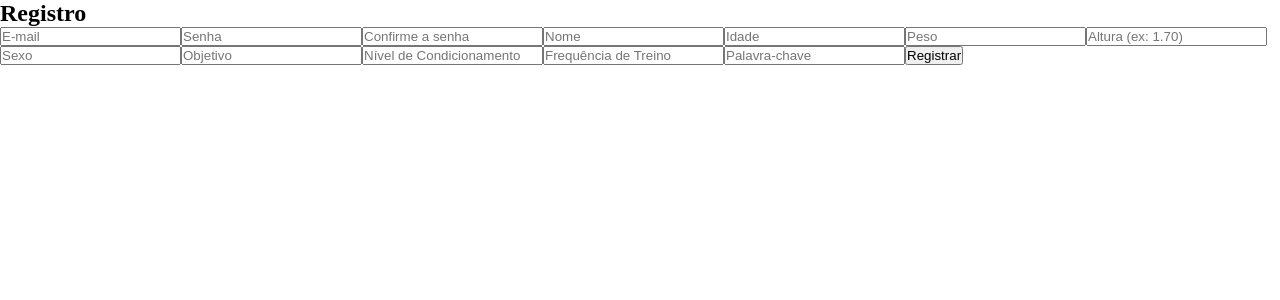
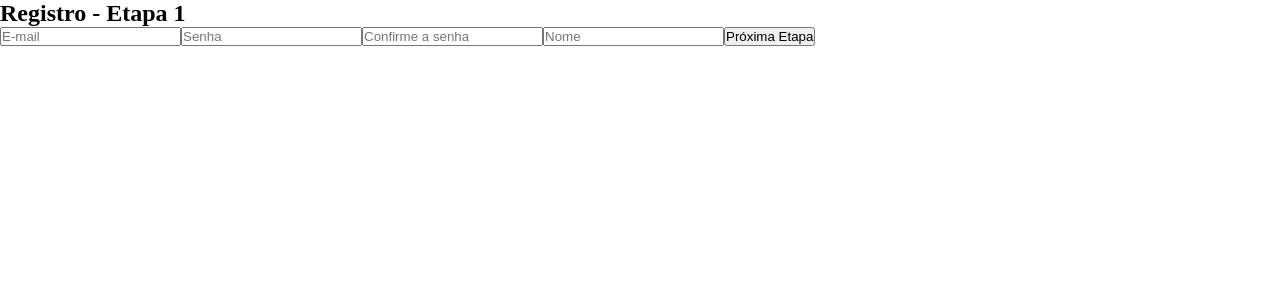
Before and after one commit to Ramom-Gomes/Fitness, a React (Vite) app: page /registro in a window 1280 px wide. Shown: the top 300 px of the page. Built offline with nearby package versions, Linux system fonts and the light colour scheme.

Commit message:
registro-por-etapa

```diff
--- a/src/components/registro.jsx
+++ b/src/components/registro.jsx
@@ -4,6 +4,8 @@ import validator from "validator";
 
 function RegisterPage({ registerUser, users }) {
   const navigate = useNavigate();
+
+  const [currentStep, setCurrentStep] = useState(1);
 
   const [newUser, setNewUser] = useState({
     email: "",
@@ -22,69 +24,62 @@ function RegisterPage({ registerUser, users }) {
   const [confirmPassword, setConfirmPassword] = useState("");
   const [errors, setErrors] = useState({});
 
-  const handleRegister = () => {
+  const handleNextStep = () => {
     const newErrors = {};
 
-    for (const key in newUser) {
-      if (!newUser[key]) {
-        newErrors[key] = "Este campo é obrigatório.";
+    // Valide os campos da etapa atual antes de avançar
+    if (currentStep === 1) {
+      if (!newUser.email || !validator.isEmail(newUser.email)) {
+        newErrors.email = "Digite um e-mail válido.";
+      }
+      if (!newUser.password || newUser.password.length < 8) {
+        newErrors.password = "A senha deve ter pelo menos 8 caracteres.";
+      }
+      if (!confirmPassword || newUser.password !== confirmPassword) {
+        newErrors.confirmPassword = "As senhas não coincidem.";
+      }
+      if (!newUser.nome) {
+        newErrors.nome = "Este campo é obrigatório.";
+      }
+    } else if (currentStep === 2) {
+      if (!newUser.idade || !validator.isInt(newUser.idade)) {
+        newErrors.idade = "A idade deve ser um número inteiro.";
+      }
+      if (!newUser.peso || !validator.isFloat(newUser.peso, { locales: "pt-BR" })) {
+        newErrors.peso = "O peso deve ser um número válido.";
+      }
+      if (!newUser.altura || !validator.isFloat(newUser.altura, { locales: "pt-BR" })) {
+        newErrors.altura = "A altura deve ser um número válido.";
+      }
+      if (!newUser.sexo) {
+        newErrors.sexo = "Este campo é obrigatório.";
+      }
+    } else if (currentStep === 3) {
+      if (!newUser.objetivo) {
+        newErrors.objetivo = "Este campo é obrigatório.";
+      }
+      if (!newUser.nivelCondicionamento) {
+        newErrors.nivelCondicionamento = "Este campo é obrigatório.";
+      }
+      if (!newUser.frequenciaTreino) {
+        newErrors.frequenciaTreino = "Este campo é obrigatório.";
+      }
+      if (!newUser.palavraChave) {
+        newErrors.palavraChave = "Este campo é obrigatório.";
       }
     }
 
-    if (!validator.isEmail(newUser.email)) {
-      newErrors.email = "Digite um e-mail válido.";
-    }
-
-    if (!validator.isLength(newUser.nome, { max: 40 })) {
-      newErrors.nome = "O nome deve ter no máximo 40 caracteres.";
-    }
-
-    if (!validator.isInt(newUser.idade)) {
-      newErrors.idade = "A idade deve ser um número inteiro.";
-    }
-
-    if (!validator.isFloat(newUser.peso, { locales: "pt-BR" })) {
-      newErrors.peso = "O peso deve ser um número válido.";
-    }
-
-    if (!validator.isFloat(newUser.altura, { locales: "pt-BR" })) {
-      newErrors.altura = "A altura deve ser um número válido.";
-    }
-
-    // Validar que sexo, objetivo, nível de condicionamento e frequência de treino são strings não vazias
-    if (typeof newUser.sexo !== "string" || newUser.sexo.trim() === "") {
-      newErrors.sexo = "Informe o sexo.";
-    }
-
-    if (typeof newUser.objetivo !== "string" || newUser.objetivo.trim() === "") {
-      newErrors.objetivo = "Informe o objetivo.";
-    }
-
-    if (typeof newUser.nivelCondicionamento !== "string" || newUser.nivelCondicionamento.trim() === "") {
-      newErrors.nivelCondicionamento = "Informe o nível de condicionamento.";
-    }
-
-    if (typeof newUser.frequenciaTreino !== "string" || newUser.frequenciaTreino.trim() === "") {
-      newErrors.frequenciaTreino = "Informe a frequência de treino.";
-    }
-
-    if (newUser.password !== confirmPassword) {
-      newErrors.confirmPassword = "As senhas não coincidem.";
-    }
-
     if (Object.keys(newErrors).length === 0) {
+      if (currentStep < 3) {
+        setCurrentStep(currentStep + 1);
+      } else {
         const existingUser = users.find((user) => user.email === newUser.email);
 
         if (existingUser) {
           newErrors.email = "Este e-mail já está sendo usado.";
         } else {
-        // Registra o novo usuário
           registerUser(newUser);
-
-        // Armazena dados do usuário no localStorage
           localStorage.setItem('currentUser', JSON.stringify(newUser));
-
-        // Limpa campos do formulário após o registro
           setNewUser({
             email: "",
             password: "",
@@ -99,9 +94,8 @@ function RegisterPage({ registerUser, users }) {
             frequenciaTreino: "",
           });
           setConfirmPassword("");
-
-        // Redireciona para a página de boas-vindas
           navigate('/bemvindo');
+        }
       }
     }
 
@@ -110,7 +104,9 @@ function RegisterPage({ registerUser, users }) {
 
   return (
     <div>
-      <h2>Registro</h2>
+      <h2>Registro - Etapa {currentStep}</h2>
+      {currentStep === 1 && (
+        <>
           <input
             type="email"
             placeholder="E-mail"
@@ -142,7 +138,11 @@ function RegisterPage({ registerUser, users }) {
             onChange={(e) => setNewUser({ ...newUser, nome: e.target.value })}
           />
           {errors.nome && <p>{errors.nome}</p>}
+        </>
+      )}
 
+      {currentStep === 2 && (
+        <>
           <input
             type="text"
             placeholder="Idade"
@@ -174,7 +174,11 @@ function RegisterPage({ registerUser, users }) {
             onChange={(e) => setNewUser({ ...newUser, sexo: e.target.value })}
           />
           {errors.sexo && <p>{errors.sexo}</p>}
+        </>
+      )}
 
+      {currentStep === 3 && (
+        <>
           <input
             type="text"
             placeholder="Objetivo"
@@ -206,8 +210,12 @@ function RegisterPage({ registerUser, users }) {
             onChange={(e) => setNewUser({ ...newUser, palavraChave: e.target.value })}
           />
           {errors.palavraChave && <p>{errors.palavraChave}</p>}
+        </>
+      )}
 
-      <button onClick={handleRegister}>Registrar</button>
+      <button onClick={handleNextStep}>
+        {currentStep < 3 ? "Próxima Etapa" : "Registrar"}
+      </button>
     </div>
   );
 }
--- a/src/estilizações/login.css
+++ b/src/estilizações/login.css
@@ -56,8 +56,8 @@
   visibility: hidden;
   color: red;
   position: absolute;
-  bottom: 150px;
-  margin-right: 30px;
+  bottom: 140px;
+  margin-right: 80px;
 }
 
 @keyframes shake {
```
Also changed, not shown: src/estilizações/registro.css (added). Lines whose indentation alone changed are shown as unchanged.
